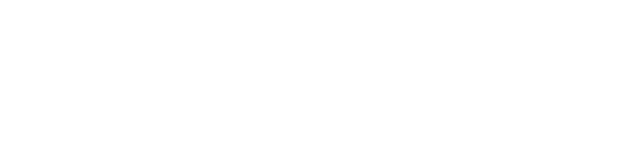
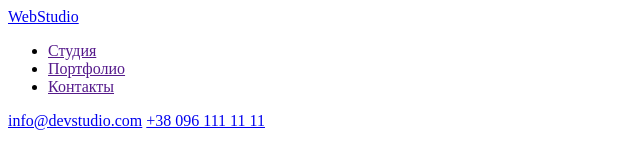
Before and after one commit to SerhiiDubak/goit-markup-hw-01, a plain HTML site: page index.html in a window 1280 px wide. Shown: the whole page, without its empty margins (0-640 px from the left). Drawn offline with Linux system fonts and the light colour scheme.

Commit message:
верхняя линия
Разметка верхней линии (часть хедера)

```diff
--- a/index.html
+++ b/index.html
@@ -1,12 +1,23 @@
 <!DOCTYPE html>
-<html lang="en">
+<html lang="ru">
 <head>
     <meta charset="UTF-8">
     <meta http-equiv="X-UA-Compatible" content="IE=edge">
     <meta name="viewport" content="width=device-width, initial-scale=1.0">
-    <title>Document</title>
+    <title>WebStudio</title>
 </head>
 <body>
-
-</body>
+    <header>
+        <nav>
+            <div><a href="index.html">WebStudio</a></div>
+            <ul>
+                <li><a href="">Студия</a></li>
+                <li><a href="">Портфолио</a></li>
+                <li><a href="">Контакты</a></li>
+            </ul>
+        </nav>
+        <a href="mailto:info@devstudio.com">info@devstudio.com</a>
+        <a href="tel:+380961111111">+38 096 111 11 11</a>
+    </header>
+    </body>
 </html>
```
